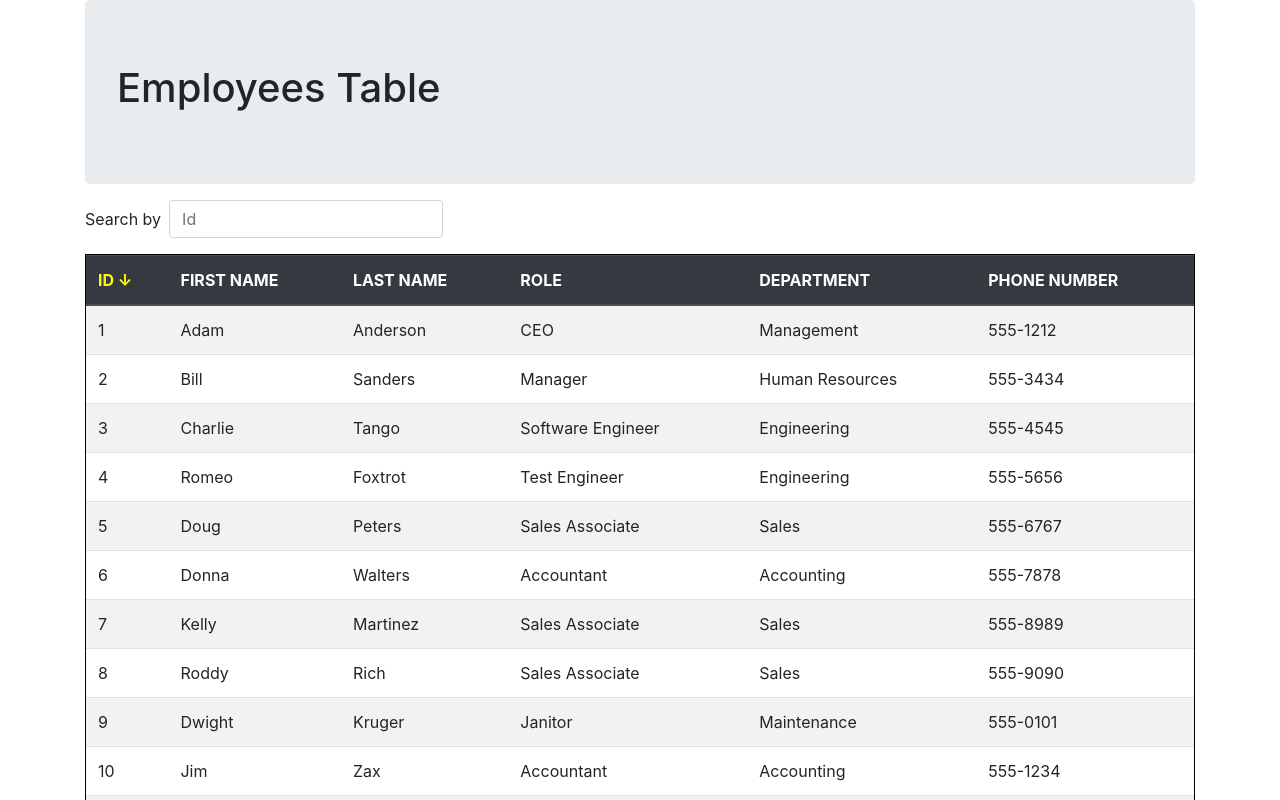
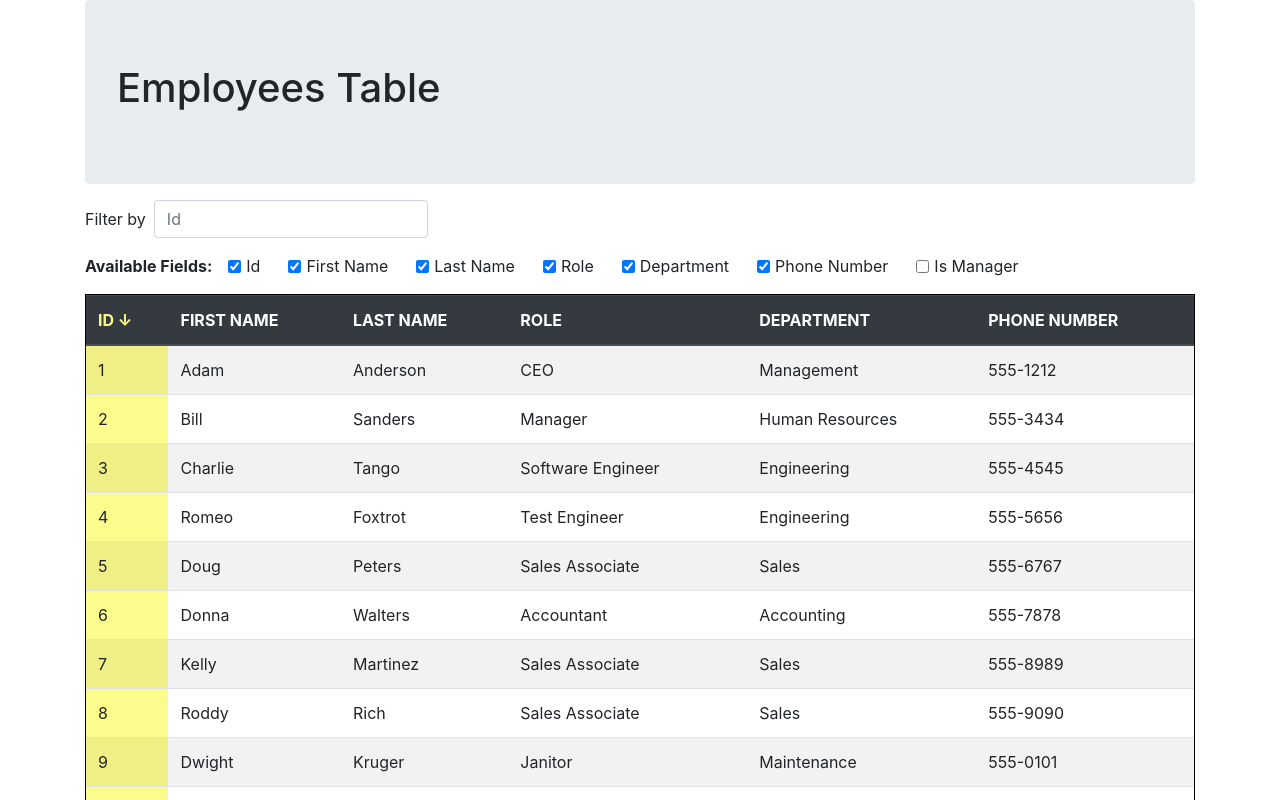
Before and after one commit to kgeary/react-directory, a React (Create React App) app: page / in a window 1280 px wide. Shown: the top 800 px of the page. Built offline with nearby package versions, Linux system fonts and the light colour scheme.

Commit message:
Added column toggle

```diff
--- /dev/null
+++ b/src/components/ColFilter/index.js
@@ -0,0 +1,37 @@
+import React from "react";
+import { formatName } from "../../utils/format";
+
+function ColFilter(props) {
+  return (
+    <form
+      className="mb-3"
+      style={{ display: "flex", justifyContent: "flex-start", alignItems: "center" }}
+    >
+      <span className="pr-2" style={{ display: "inline-block", fontWeight: "bold" }}>Available Fields:</span>
+      {
+        props.cols.map((col, index) => (
+          <div className="form-check form-check-inline px-2" key={col}>
+            <input
+              id={"check-" + col}
+              type="checkbox"
+              className="form-check-input"
+              name={col}
+              defaultChecked={props.visible[index]}
+              onChange={(event) => props.modifyColumn(index, event.target.checked)}
+            />
+            <label
+              className="form-check-label"
+              type="checkbox"
+              name={col}
+              htmlFor={"check-" + col}
+            >
+              {formatName(col)}
+            </label>
+          </div>
+        ))
+      }
+    </form>
+  );
+}
+
+export default ColFilter;
--- a/src/components/Directory.js
+++ b/src/components/Directory.js
@@ -1,13 +1,13 @@
 import React from "react";
-import Table from './Table'
-import Search from './Search'
+import Table from "./Table";
+import Search from "./Search";
+import ColFilter from "./ColFilter";
 import seed from "../utils/seed";
 import download from "../utils/download";
 import { getSortFunc } from "../utils/sort";
 
 const allColumns = Object.keys(seed[0]);
 const excludeColumns = ["isManager"];
-const visibleCols = allColumns.filter(x => !excludeColumns.includes(x));
 
 class Container extends React.Component {
   state = {
@@ -16,7 +16,8 @@ class Container extends React.Component {
     search: "",
     sort: "id",
     asc: true,
-    cols: visibleCols
+    cols: allColumns,
+    visible: allColumns.map((col) => !excludeColumns.includes(col))
   };
 
   searchChange = (event) => {
@@ -64,6 +65,12 @@ class Container extends React.Component {
     }
   }
 
+  modifyColumn = (index, isVisible) => {
+    const visible = [...this.state.visible];
+    visible[index] = isVisible;
+    this.setState({ visible })
+  }
+
   downloadView = () => {
     download(JSON.stringify(this.state.view, null, 2));
   }
@@ -81,11 +88,17 @@ class Container extends React.Component {
           view={this.state.view}
           inputChange={this.searchChange}
         />
+        <ColFilter
+          cols={this.state.cols}
+          visible={this.state.visible}
+          modifyColumn={this.modifyColumn}
+        />
         <Table
           view={this.state.view}
           getClass={this.getClass}
           setSort={this.setSort}
           cols={this.state.cols}
+          visible={this.state.visible}
         />
         <button
           className="btn btn-primary"
--- a/src/components/Employee/index.js
+++ b/src/components/Employee/index.js
@@ -4,8 +4,10 @@ function Employee(props) {
   return (
     <React.Fragment>
       {
-        (props.cols).map((col) => (
-          <td key={col}>{props.employee[col].toString()}</td>
+        (props.cols).map((col, index) => (
+          props.visible[index] ?
+            <td key={col}>{props.employee[col].toString()}</td> :
+            null
         ))
       }
     </React.Fragment>
--- a/src/components/Search/index.js
+++ b/src/components/Search/index.js
@@ -3,11 +3,12 @@ import { formatName } from "../../utils/format";
 
 function Search(props) {
 
+  const uniqueEntries = [...new Set(props.view.map(i => i[props.sort]))];
 
   return (
     <form className="form-inline mb-3">
       <div className="form-group">
-        <label className="mr-2" htmlFor="search">Search by</label>
+        <label className="mr-2" htmlFor="search">Filter by</label>
         {/* Searchbox */}
         <input
           className="form-control"
@@ -20,9 +21,11 @@ function Search(props) {
         />
         {/* auto-complete list */}
         <datalist id="employees">
-          {props.view.map(employee => (
-            <option value={employee[props.sort]} key={employee.id} />
-          ))}
+          {
+            uniqueEntries.map(entry => (
+              <option value={entry} key={entry} />
+            ))
+          }
         </datalist>
       </div>
     </form>
--- a/src/components/Table/index.js
+++ b/src/components/Table/index.js
@@ -14,29 +14,36 @@ function Table(props) {
   return (
     <div>
       <div style={{ border: "1px solid black", marginBottom: "2rem" }}>
-        <table className="table table-striped table-hover">
+        <table className="table table-striped table-hover mb-0">
+          <colgroup>
+            {props.cols.map((col, index) => props.visible[index] ?
+              <col className={props.getClass(col)} key={col} />
+              : null
+            )}
+          </colgroup>
+
           <thead className="thead-dark">
             <tr>
-              {
-                props.cols.map(col => (
+              {props.cols.map((col, index) => props.visible[index] ?
                 <TableHead
                   setSort={props.setSort}
                   getClass={props.getClass}
                   col={col}
                   key={col}
-                  />
-                ))
-              }
+                /> : null
+              )}
             </tr>
           </thead>
           <tbody>
-            {
-              props.view.map(employee => (
+            {props.view.map(employee => (
               <tr onDoubleClick={() => saveEmployee(employee)} key={employee.id}>
-                  <Employee employee={employee} cols={props.cols} />
+                <Employee
+                  employee={employee}
+                  cols={props.cols}
+                  visible={props.visible}
+                />
               </tr>
-              ))
-            }
+            ))}
           </tbody>
         </table >
       </div >
--- a/src/components/Table/table.css
+++ b/src/components/Table/table.css
@@ -1,9 +1,9 @@
-th.active.asc {
-  color: yellow;
+th.active.asc, th.active.desc {
+  color: rgb(252, 252, 141);
 }
 
-th.active.desc {
-  color: yellow;
+col.active {
+  background-color: rgb(252, 252, 141);
 }
 
 .active.asc::after {
```
Lines whose indentation alone changed are shown as unchanged.
